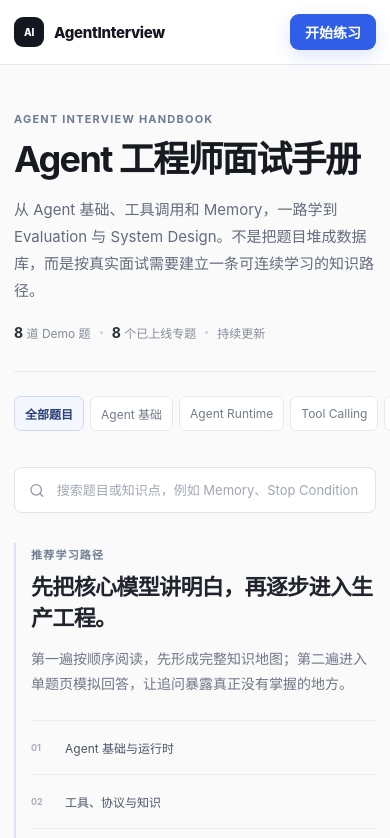
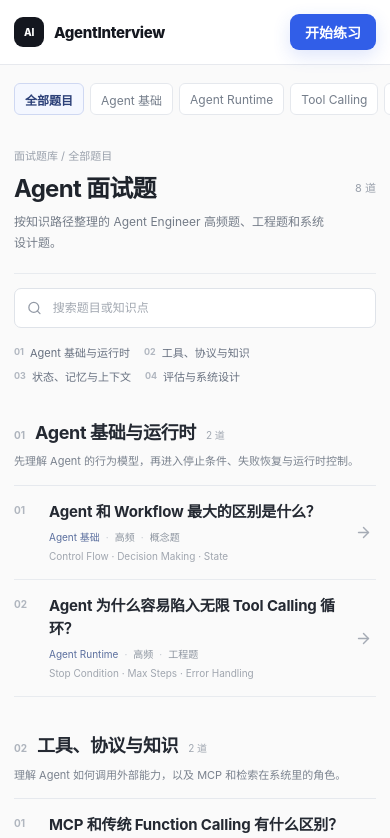
Before and after one commit to 1264585648/interview, a Next.js app: page /questions in a window 390 px wide. Shown: the top 838 px of the page. Built offline with nearby package versions, Linux system fonts and the light colour scheme.

Commit message:
Simplify question library into a compact list page (#4)
* redesign question library as compact content list

* simplify question library hierarchy and spacing

```diff
--- a/components/QuestionsContent.module.css
+++ b/components/QuestionsContent.module.css
@@ -1,66 +1,12 @@
 .page {
-  padding: 34px 0 104px;
-}
-
-.hero {
-  max-width: 880px;
-  padding: 30px 0 42px;
-  border-bottom: 1px solid #e8ebf0;
-}
-
-.kicker,
-.chapterLabel,
-.intro > span {
-  color: #6e7b91;
-  font-size: 11px;
-  font-weight: 750;
-  letter-spacing: 0.11em;
-}
-
-.hero h1 {
-  margin: 12px 0 16px;
-  color: #171a21;
-  font-size: clamp(38px, 4.3vw, 50px);
-  line-height: 1.14;
-  letter-spacing: -0.045em;
-}
-
-.hero > p {
-  max-width: 780px;
-  margin: 0;
-  color: #626c7b;
-  font-size: 17px;
-  line-height: 1.9;
-}
-
-.summary {
-  display: flex;
-  flex-wrap: wrap;
-  align-items: center;
-  gap: 11px;
-  margin-top: 24px;
-  color: #858d99;
-  font-size: 12px;
-}
-
-.summary strong {
-  color: #2a303a;
-  font-size: 14px;
-}
-
-.summary i {
-  width: 3px;
-  height: 3px;
-  border-radius: 999px;
-  background: #cbd0d8;
+  padding: 30px 0 96px;
 }
 
 .layout {
   display: grid;
-  grid-template-columns: 210px minmax(0, 1fr);
-  gap: 58px;
+  grid-template-columns: 196px minmax(0, 860px);
+  gap: 52px;
   align-items: start;
-  padding-top: 38px;
 }
 
 .sidebar {
@@ -69,15 +15,12 @@
 
 .sidebarInner {
   position: sticky;
-  top: 86px;
+  top: 84px;
 }
 
 .sidebarTitle {
-  display: flex;
-  align-items: center;
-  gap: 8px;
-  margin-bottom: 14px;
-  color: #303744;
+  margin-bottom: 12px;
+  color: #232832;
   font-size: 13px;
   font-weight: 700;
 }
@@ -91,18 +34,18 @@
   display: flex;
   align-items: center;
   justify-content: space-between;
-  gap: 12px;
-  min-height: 39px;
-  padding: 0 9px;
+  gap: 10px;
+  min-height: 36px;
+  padding: 0 8px;
   border-left: 2px solid transparent;
-  color: #727b89;
-  font-size: 13px;
-  transition: color 150ms ease, background 150ms ease, border-color 150ms ease;
+  color: #747d8a;
+  font-size: 12px;
+  transition: background 150ms ease, color 150ms ease, border-color 150ms ease;
 }
 
 .topicNav a:hover {
   background: #fafbfc;
-  color: #2f3745;
+  color: #2f3744;
 }
 
 .topicNav a.active {
@@ -113,31 +56,30 @@
 }
 
 .topicNav small {
-  color: #a2a8b2;
+  color: #a5abb4;
   font-size: 10px;
 }
 
 .stageNav {
-  margin-top: 30px;
-  padding-top: 20px;
+  margin-top: 28px;
+  padding-top: 18px;
   border-top: 1px solid #eceef2;
 }
 
 .stageNav > span {
   display: block;
-  margin-bottom: 11px;
-  color: #9aA1ac;
+  margin-bottom: 8px;
+  color: #9aa1ac;
   font-size: 10px;
   font-weight: 700;
-  letter-spacing: 0.08em;
 }
 
 .stageNav a {
   display: grid;
-  grid-template-columns: 26px 1fr;
-  gap: 6px;
-  padding: 7px 0;
-  color: #7b8491;
+  grid-template-columns: 24px 1fr;
+  gap: 5px;
+  padding: 6px 0;
+  color: #7c8490;
   font-size: 11px;
   line-height: 1.45;
 }
@@ -147,40 +89,78 @@
 }
 
 .stageNav small {
-  color: #b0b6c0;
+  color: #b1b6bf;
   font-size: 9px;
   font-weight: 700;
 }
 
-.reader {
+.content {
   width: 100%;
-  max-width: 820px;
   min-width: 0;
 }
 
+.contentHeader {
+  padding: 2px 0 24px;
+  border-bottom: 1px solid #e8ebef;
+}
+
+.breadcrumb {
+  margin-bottom: 10px;
+  color: #9aa1ac;
+  font-size: 11px;
+}
+
+.titleRow {
+  display: flex;
+  align-items: flex-end;
+  justify-content: space-between;
+  gap: 24px;
+}
+
+.titleRow h1 {
+  margin: 0;
+  color: #1f242c;
+  font-size: 28px;
+  font-weight: 720;
+  line-height: 1.3;
+  letter-spacing: -0.03em;
+}
+
+.titleRow p {
+  max-width: 640px;
+  margin: 8px 0 0;
+  color: #737b87;
+  font-size: 13px;
+  line-height: 1.7;
+}
+
+.titleRow > span {
+  flex: 0 0 auto;
+  padding-bottom: 2px;
+  color: #9aa1ac;
+  font-size: 11px;
+}
+
 .toolbar {
-  display: flex;
-  align-items: center;
-  gap: 14px;
-  margin-bottom: 36px;
+  padding: 18px 0 0;
 }
 
 .searchBox {
-  flex: 1;
-  height: 46px;
+  width: min(100%, 520px);
+  height: 40px;
   display: flex;
   align-items: center;
-  gap: 10px;
-  padding: 0 14px;
+  gap: 9px;
+  padding: 0 12px;
   border: 1px solid #dfe3e9;
-  border-radius: 8px;
+  border-radius: 7px;
   background: #fff;
-  color: #9199a6;
+  color: #9299a5;
 }
 
 .searchBox:focus-within {
-  border-color: #b7c3e8;
-  box-shadow: 0 0 0 3px rgba(69, 109, 230, 0.07);
+  border-color: #bdc7e7;
+  box-shadow: 0 0 0 3px rgba(69, 109, 230, 0.06);
 }
 
 .searchBox input {
@@ -188,150 +168,130 @@
   border: 0;
   outline: 0;
   background: transparent;
-  color: #222731;
+  color: #242932;
   font: inherit;
-  font-size: 13px;
+  font-size: 12px;
 }
 
 .searchBox input::placeholder {
-  color: #a0a7b3;
+  color: #a2a8b1;
 }
 
-.toolbar > span {
-  flex: 0 0 auto;
-  color: #979eaa;
+.quickPath {
+  display: flex;
+  flex-wrap: wrap;
+  gap: 8px 18px;
+  padding: 20px 0 6px;
+}
+
+.quickPath a {
+  display: inline-flex;
+  align-items: center;
+  gap: 6px;
+  color: #687180;
   font-size: 11px;
 }
 
-.intro {
-  margin-bottom: 58px;
-  padding-left: 20px;
-  border-left: 2px solid #dbe3fb;
-}
-
-.intro h2 {
-  margin: 9px 0 11px;
-  color: #20242d;
-  font-size: 26px;
-  line-height: 1.42;
-  letter-spacing: -0.03em;
-}
-
-.intro > p {
-  max-width: 740px;
-  margin: 0;
-  color: #6f7886;
-  font-size: 15px;
-  line-height: 1.9;
-}
-
-.pathLine {
-  display: grid;
-  grid-template-columns: repeat(2, minmax(0, 1fr));
-  margin-top: 24px;
-  border-top: 1px solid #eceef2;
-  border-bottom: 1px solid #eceef2;
-}
-
-.pathLine a {
-  display: grid;
-  grid-template-columns: 30px 1fr;
-  gap: 4px;
-  align-items: center;
-  min-height: 54px;
-  color: #4c5667;
-  font-size: 12px;
-}
-
-.pathLine a:nth-child(odd) {
-  border-right: 1px solid #eceef2;
-}
-
-.pathLine a:nth-child(-n + 2) {
-  border-bottom: 1px solid #eceef2;
-}
-
-.pathLine a:hover {
+.quickPath a:hover {
   color: #456de6;
 }
 
-.pathLine small {
-  color: #a8aeb8;
+.quickPath small {
+  color: #b1b7c0;
   font-size: 9px;
   font-weight: 700;
 }
 
 .topicSection {
-  margin-top: 72px;
-  scroll-margin-top: 92px;
+  margin-top: 44px;
+  scroll-margin-top: 86px;
 }
 
 .topicSection:first-of-type {
-  margin-top: 0;
+  margin-top: 36px;
 }
 
 .topicHeader {
-  display: grid;
-  grid-template-columns: 42px minmax(0, 1fr);
-  gap: 18px;
-  padding-bottom: 26px;
+  padding-bottom: 14px;
 }
 
-.chapterNumber {
-  padding-top: 7px;
-  color: #afb5bf;
-  font-size: 11px;
-  font-weight: 750;
-  letter-spacing: 0.08em;
+.topicTitleLine {
+  display: flex;
+  align-items: baseline;
+  gap: 10px;
 }
 
-.topicHeader h2 {
-  margin: 7px 0 10px;
-  color: #1f242c;
-  font-size: 30px;
-  line-height: 1.3;
-  letter-spacing: -0.035em;
+.topicTitleLine > span {
+  color: #aeb4bd;
+  font-size: 10px;
+  font-weight: 700;
 }
 
-.topicHeader p {
-  max-width: 740px;
+.topicTitleLine h2 {
   margin: 0;
-  color: #6c7583;
-  font-size: 15px;
-  line-height: 1.9;
+  color: #242932;
+  font-size: 20px;
+  font-weight: 680;
+  line-height: 1.4;
+  letter-spacing: -0.02em;
 }
 
-.topicMeta {
-  margin-top: 13px;
-  color: #9aa1ac;
+.topicTitleLine small {
+  color: #a0a7b1;
   font-size: 10px;
 }
 
+.topicHeader > p {
+  max-width: 680px;
+  margin: 7px 0 0 30px;
+  color: #7a828e;
+  font-size: 12px;
+  line-height: 1.7;
+}
+
 .questionList {
-  border-top: 1px solid #e4e7ec;
+  border-top: 1px solid #e6e9ee;
 }
 
 .questionItem {
   display: grid;
-  grid-template-columns: 42px minmax(0, 1fr) auto;
-  gap: 18px;
+  grid-template-columns: 34px minmax(0, 1fr) auto;
+  gap: 14px;
   align-items: center;
-  min-height: 126px;
-  padding: 23px 0;
-  border-bottom: 1px solid #e7eaee;
+  min-height: 94px;
+  padding: 17px 4px 17px 0;
+  border-bottom: 1px solid #e8ebef;
+  transition: background 150ms ease;
+}
+
+.questionItem:hover {
+  background: #fafbfc;
 }
 
 .questionNumber {
   align-self: start;
-  padding-top: 4px;
-  color: #adb3bd;
+  padding-top: 3px;
+  color: #b0b6bf;
   font-size: 10px;
-  font-weight: 750;
-  letter-spacing: 0.06em;
+  font-weight: 700;
 }
 
 .questionBody {
   min-width: 0;
+}
+
+.questionBody h3 {
+  margin: 0;
+  color: #242932;
+  font-size: 16px;
+  font-weight: 650;
+  line-height: 1.5;
+  letter-spacing: -0.01em;
+  transition: color 150ms ease;
+}
+
+.questionItem:hover .questionBody h3 {
+  color: #456de6;
 }
 
 .questionMeta {
@@ -339,98 +299,62 @@
   flex-wrap: wrap;
   align-items: center;
   gap: 0;
-  margin-bottom: 8px;
-  color: #8a929e;
+  margin-top: 6px;
+  color: #8c949f;
   font-size: 10px;
 }
 
-.questionMeta span {
-  display: inline-flex;
-  align-items: center;
-}
-
 .questionMeta span:first-child {
-  color: #526aa7;
-  font-weight: 650;
+  color: #5b6f9e;
 }
 
 .questionMeta span + span::before {
   content: '·';
-  margin: 0 7px;
-  color: #c3c8d0;
-}
-
-.questionBody h3 {
-  margin: 0;
-  color: #232832;
-  font-size: 18px;
-  font-weight: 680;
-  line-height: 1.55;
-  letter-spacing: -0.018em;
-}
-
-.questionBody h3 a {
-  transition: color 150ms ease;
-}
-
-.questionBody h3 a:hover {
-  color: #456de6;
+  margin: 0 6px;
+  color: #c5cad1;
 }
 
 .questionBody p {
-  margin: 9px 0 0;
-  color: #9299a4;
-  font-size: 11px;
-  line-height: 1.65;
+  margin: 5px 0 0;
+  overflow: hidden;
+  color: #a0a6af;
+  font-size: 10px;
+  line-height: 1.5;
+  text-overflow: ellipsis;
+  white-space: nowrap;
 }
 
-.questionBody p strong {
-  color: #7f8794;
-  font-weight: 600;
-}
-
-.questionAction {
-  display: inline-flex;
-  align-items: center;
-  gap: 6px;
-  color: #737d91;
-  font-size: 11px;
-  font-weight: 600;
-  white-space: nowrap;
+.questionArrow {
+  color: #a5abb5;
   transition: color 150ms ease, transform 150ms ease;
 }
 
-.questionItem:hover .questionAction,
-.questionAction:hover {
+.questionItem:hover .questionArrow {
   color: #456de6;
-}
-
-.questionAction:hover {
   transform: translateX(2px);
 }
 
 .empty {
-  padding: 72px 0;
-  border-top: 1px solid #e7eaee;
+  padding: 64px 0;
   text-align: center;
 }
 
 .empty h2 {
   margin: 0;
   color: #242932;
-  font-size: 22px;
+  font-size: 18px;
 }
 
 .empty p {
-  margin: 8px 0 20px;
+  margin: 8px 0 18px;
   color: #858d99;
   font-size: 12px;
 }
 
 .empty button {
-  padding: 9px 14px;
+  padding: 8px 12px;
   border: 1px solid #dfe3e9;
-  border-radius: 8px;
+  border-radius: 7px;
   background: #fff;
   color: #4f5968;
   cursor: pointer;
@@ -438,41 +362,18 @@
 
 @media (max-width: 980px) {
   .layout {
-    grid-template-columns: 180px minmax(0, 1fr);
-    gap: 38px;
-  }
-
-  .questionAction span {
-    display: none;
+    grid-template-columns: 170px minmax(0, 1fr);
+    gap: 34px;
   }
 }
 
 @media (max-width: 760px) {
   .page {
-    padding: 18px 0 80px;
-  }
-
-  .hero {
-    padding: 24px 0 30px;
-  }
-
-  .hero h1 {
-    font-size: 36px;
-  }
-
-  .hero > p {
-    font-size: 15px;
-    line-height: 1.8;
-  }
-
-  .summary {
-    gap: 9px;
-    margin-top: 20px;
+    padding: 18px 0 72px;
   }
 
   .layout {
     display: block;
-    padding-top: 24px;
   }
 
   .sidebarInner {
@@ -488,7 +389,7 @@
     display: flex;
     gap: 6px;
     overflow-x: auto;
-    margin: 0 -14px 28px;
+    margin: 0 -14px 22px;
     padding: 0 14px 8px;
     scrollbar-width: none;
   }
@@ -499,13 +400,12 @@
 
   .topicNav a {
     flex: 0 0 auto;
-    min-height: 35px;
+    min-height: 32px;
     padding: 0 10px;
     border: 1px solid #e5e8ed;
     border-left-width: 1px;
-    border-radius: 7px;
+    border-radius: 6px;
     background: #fff;
-    font-size: 12px;
   }
 
   .topicNav a.active {
@@ -517,79 +417,72 @@
     display: none;
   }
 
-  .reader {
-    max-width: none;
+  .contentHeader {
+    padding-bottom: 20px;
+  }
+
+  .titleRow {
+    align-items: flex-start;
+  }
+
+  .titleRow h1 {
+    font-size: 24px;
+  }
+
+  .titleRow p {
+    font-size: 12px;
+  }
+
+  .titleRow > span {
+    padding-top: 6px;
   }
 
   .toolbar {
-    margin-bottom: 30px;
+    padding-top: 14px;
   }
 
-  .toolbar > span {
-    display: none;
+  .searchBox {
+    width: 100%;
   }
 
-  .intro {
-    margin-bottom: 48px;
-    padding-left: 15px;
-  }
-
-  .intro h2 {
-    font-size: 22px;
-  }
-
-  .intro > p,
-  .topicHeader p {
-    font-size: 14px;
-    line-height: 1.8;
-  }
-
-  .pathLine {
-    grid-template-columns: 1fr;
-  }
-
-  .pathLine a,
-  .pathLine a:nth-child(odd),
-  .pathLine a:nth-child(-n + 2) {
-    border-right: 0;
-    border-bottom: 1px solid #eceef2;
-  }
-
-  .pathLine a:last-child {
-    border-bottom: 0;
+  .quickPath {
+    gap: 8px 14px;
+    padding-top: 16px;
   }
 
   .topicSection {
-    margin-top: 58px;
+    margin-top: 36px;
   }
 
-  .topicHeader {
-    grid-template-columns: 30px minmax(0, 1fr);
-    gap: 10px;
-    padding-bottom: 20px;
+  .topicSection:first-of-type {
+    margin-top: 30px;
   }
 
-  .topicHeader h2 {
-    font-size: 25px;
+  .topicTitleLine h2 {
+    font-size: 18px;
+  }
+
+  .topicHeader > p {
+    margin-left: 0;
+    font-size: 11px;
   }
 
   .questionItem {
-    grid-template-columns: 28px minmax(0, 1fr) auto;
-    gap: 10px;
-    min-height: 116px;
-    padding: 20px 0;
+    grid-template-columns: 26px minmax(0, 1fr) auto;
+    gap: 9px;
+    min-height: 88px;
+    padding-block: 15px;
   }
 
   .questionBody h3 {
-    font-size: 16px;
-    line-height: 1.55;
+    font-size: 15px;
+  }
+
+  .questionMeta span:nth-child(4) {
+    display: none;
   }
 
   .questionBody p {
     white-space: normal;
   }
-
-  .questionMeta span:nth-child(4) {
-    display: none;
-  }
 }
--- a/components/QuestionsContent.tsx
+++ b/components/QuestionsContent.tsx
@@ -3,20 +3,20 @@
 import { useMemo, useState } from 'react'
 import Link from 'next/link'
 import { useSearchParams } from 'next/navigation'
-import { ArrowRight, BookOpenCheck, Search } from 'lucide-react'
+import { ArrowRight, Search } from 'lucide-react'
 import { categories, questions } from '@/data/questions'
 import styles from './QuestionsContent.module.css'
 
 const categoryDescriptions: Record<string, string> = {
-  'Agent 基础': '先建立 Agent 的行为模型：谁决定下一步、状态如何流动，以及它和固定 Workflow 的边界。',
-  'Agent Runtime': '从 Demo 走向生产环境，重点处理停止条件、失败恢复、预算控制和运行时可靠性。',
-  'Tool Calling': '理解工具选择、参数生成、执行结果与权限边界，掌握 Agent 真正“做事”的接口层。',
-  MCP: '理解 Model Context Protocol 的边界、工具发现、资源接入，以及什么时候值得引入统一协议。',
-  RAG: '从固定检索链路走向 Agentic Retrieval，关注查询改写、证据判断、多源路由和停止策略。',
-  Memory: '理解短期状态与长期记忆的区别，并掌握写入、检索、更新、过期与遗忘机制。',
-  'Context Engineering': '围绕有限上下文组织系统指令、历史、记忆、检索结果与工具反馈，让模型每一步都看到正确的信息。',
-  Evaluation: '不只看最终答案，而是从任务成功、轨迹质量、工具调用、成本、延迟和线上指标评估 Agent。',
-  'System Design': '把前面的能力串成生产级系统，训练架构拆分、可靠性、可观测性、成本与扩展性。'
+  'Agent 基础': '理解 Agent 的控制流、状态和自主决策边界。',
+  'Agent Runtime': '关注停止条件、失败恢复、预算控制和运行时可靠性。',
+  'Tool Calling': '理解工具选择、参数生成、执行结果和权限边界。',
+  MCP: '理解 MCP 的协议边界、工具发现与资源接入。',
+  RAG: '掌握检索、查询改写、多源路由和 Agentic RAG。',
+  Memory: '掌握记忆的写入、检索、更新、过期和遗忘。',
+  'Context Engineering': '理解有限 Context 下的信息选择、压缩与排序。',
+  Evaluation: '从任务成功、轨迹、成本和线上指标评价 Agent。',
+  'System Design': '把规划、工具、状态和可靠性组合成生产级系统。'
 }
 
 const learningStages = [
@@ -24,25 +24,25 @@ const learningStages = [
     id: 'agent-foundation',
     title: 'Agent 基础与运行时',
     categories: ['Agent 基础', 'Agent Runtime'],
-    description: '先理解 Agent 的控制流和行为模型，再进入停止条件、失败恢复与预算控制。这一阶段决定后面的工程题能不能讲清楚。'
+    description: '先理解 Agent 的行为模型，再进入停止条件、失败恢复与运行时控制。'
   },
   {
     id: 'tools-and-knowledge',
     title: '工具、协议与知识',
     categories: ['Tool Calling', 'MCP', 'RAG'],
-    description: '让 Agent 从“会思考”走向“会做事”。重点理解工具调用、MCP 协议边界，以及检索如何从固定链路升级为可决策动作。'
+    description: '理解 Agent 如何调用外部能力，以及 MCP 和检索在系统里的角色。'
   },
   {
     id: 'state-and-context',
     title: '状态、记忆与上下文',
     categories: ['Memory', 'Context Engineering'],
-    description: '长任务真正困难的是状态管理。需要回答清楚什么该保留、怎么检索、何时压缩，以及有限 Context 应该放什么。'
+    description: '解决长任务里的状态保留、记忆检索和上下文组织问题。'
   },
   {
     id: 'reliability-and-design',
     title: '评估与系统设计',
     categories: ['Evaluation', 'System Design'],
-    description: '最后从单点能力进入生产级系统：怎样评价 Agent 是否可靠，以及如何把规划、搜索、状态、引用和可观测性组合成完整架构。'
+    description: '从单点能力进入生产级可靠性、评估与整体架构设计。'
   }
 ]
 
@@ -64,7 +64,6 @@ export function QuestionsContent() {
 export function QuestionsView({ activeCategory }: { activeCategory: string }) {
   const [keyword, setKeyword] = useState('')
   const learningCategories = categories.filter((category) => category !== '全部')
-  const onlineCategoryCount = learningCategories.filter((category) => questions.some((question) => question.category === category)).length
 
   const matchedQuestions = useMemo(() => {
     const normalized = keyword.trim().toLowerCase()
@@ -99,33 +98,21 @@ export function QuestionsView({ activeCategory }: { activeCategory: string }) {
         id: `topic-${activeCategory}`,
         title: activeCategory,
         categories: [activeCategory],
-        description: categoryDescriptions[activeCategory] || '围绕这一专题逐步补齐高频题、工程题与系统设计题。',
+        description: categoryDescriptions[activeCategory] || '围绕这一专题整理高频题、工程题与系统设计题。',
         questions: matchedQuestions
       }].filter((group) => group.questions.length > 0)
 
+  const pageTitle = activeCategory === '全部' ? 'Agent 面试题' : `${activeCategory} 面试题`
+  const pageDescription = activeCategory === '全部'
+    ? '按知识路径整理的 Agent Engineer 高频题、工程题和系统设计题。'
+    : categoryDescriptions[activeCategory] || '按专题整理的 Agent Engineer 面试题。'
+
   return (
     <main className={`${styles.page} container`}>
-      <section className={styles.hero}>
-        <span className={styles.kicker}>AGENT INTERVIEW HANDBOOK</span>
-        <h1>Agent 工程师面试手册</h1>
-        <p>从 Agent 基础、工具调用和 Memory，一路学到 Evaluation 与 System Design。不是把题目堆成数据库，而是按真实面试需要建立一条可连续学习的知识路径。</p>
-        <div className={styles.summary}>
-          <span><strong>{questions.length}</strong> 道 Demo 题</span>
-          <i />
-          <span><strong>{onlineCategoryCount}</strong> 个已上线专题</span>
-          <i />
-          <span>持续更新</span>
-        </div>
-      </section>
-
       <div className={styles.layout}>
         <aside className={styles.sidebar}>
           <div className={styles.sidebarInner}>
-            <div className={styles.sidebarTitle}>
-              <BookOpenCheck size={17} />
-              <span>题库导航</span>
-            </div>
-
+            <div className={styles.sidebarTitle}>题库</div>
             <nav className={styles.topicNav} aria-label="题目专题">
               <Link href="/questions" className={activeCategory === '全部' ? styles.active : ''}>
                 <span>全部题目</span>
@@ -140,7 +127,7 @@ export function QuestionsView({ activeCategory }: { activeCategory: string }) {
                     className={category === activeCategory ? styles.active : ''}
                   >
                     <span>{category}</span>
-                    <small>{count || '筹备'}</small>
+                    <small>{count || '—'}</small>
                   </Link>
                 )
               })}
@@ -148,7 +135,7 @@ export function QuestionsView({ activeCategory }: { activeCategory: string }) {
 
             {activeCategory === '全部' && (
               <div className={styles.stageNav}>
-                <span>推荐顺序</span>
+                <span>学习顺序</span>
                 {learningStages.map((stage, index) => (
                   <a href={`#${stage.id}`} key={stage.id}>
                     <small>{String(index + 1).padStart(2, '0')}</small>
@@ -160,74 +147,75 @@ export function QuestionsView({ activeCategory }: { activeCategory: string }) {
           </div>
         </aside>
 
-        <section className={styles.reader}>
+        <section className={styles.content}>
+          <header className={styles.contentHeader}>
+            <div className={styles.breadcrumb}>面试题库 / {activeCategory === '全部' ? '全部题目' : activeCategory}</div>
+            <div className={styles.titleRow}>
+              <div>
+                <h1>{pageTitle}</h1>
+                <p>{pageDescription}</p>
+              </div>
+              <span>{matchedQuestions.length} 道</span>
+            </div>
+          </header>
+
           <div className={styles.toolbar}>
             <div className={styles.searchBox}>
-              <Search size={17} />
+              <Search size={16} />
               <input
                 value={keyword}
                 onChange={(event) => setKeyword(event.target.value)}
-                placeholder="搜索题目或知识点，例如 Memory、Stop Condition..."
+                placeholder="搜索题目或知识点"
                 aria-label="搜索 Agent 面试题"
               />
             </div>
-            <span>{matchedQuestions.length} 道题</span>
           </div>
 
           {!keyword && activeCategory === '全部' && (
-            <section className={styles.intro}>
-              <span>推荐学习路径</span>
-              <h2>先把核心模型讲明白，再逐步进入生产工程。</h2>
-              <p>第一遍按顺序阅读，先形成完整知识地图；第二遍进入单题页模拟回答，让追问暴露真正没有掌握的地方。</p>
-              <div className={styles.pathLine}>
+            <nav className={styles.quickPath} aria-label="推荐学习路径">
               {learningStages.map((stage, index) => (
                 <a href={`#${stage.id}`} key={stage.id}>
                   <small>{String(index + 1).padStart(2, '0')}</small>
                   <span>{stage.title}</span>
                 </a>
               ))}
-              </div>
-            </section>
+            </nav>
           )}
 
           {groups.length ? groups.map((group, groupIndex) => (
             <section className={styles.topicSection} id={group.id} key={group.id}>
               <header className={styles.topicHeader}>
-                <div className={styles.chapterNumber}>{String(groupIndex + 1).padStart(2, '0')}</div>
-                <div>
-                  <span className={styles.chapterLabel}>{activeCategory === '全部' ? 'LEARNING STAGE' : 'TOPIC'}</span>
+                <div className={styles.topicTitleLine}>
+                  <span>{String(groupIndex + 1).padStart(2, '0')}</span>
                   <h2>{group.title}</h2>
+                  <small>{group.questions.length} 道</small>
+                </div>
                 <p>{group.description}</p>
-                  <div className={styles.topicMeta}>{group.questions.length} 道题 · 建议按顺序学习</div>
-                </div>
               </header>
 
               <div className={styles.questionList}>
                 {group.questions.map((question, questionIndex) => (
-                  <article className={styles.questionItem} key={question.slug}>
+                  <Link className={styles.questionItem} href={`/questions/${question.slug}`} key={question.slug}>
                     <div className={styles.questionNumber}>{String(questionIndex + 1).padStart(2, '0')}</div>
                     <div className={styles.questionBody}>
+                      <h3>{question.title}</h3>
                       <div className={styles.questionMeta}>
                         <span>{question.category}</span>
                         <span>{question.frequency}</span>
                         <span>{question.type}</span>
                         <span>{difficultyLabel[question.difficulty]}</span>
                       </div>
-                      <h3><Link href={`/questions/${question.slug}`}>{question.title}</Link></h3>
-                      <p><strong>考察：</strong>{question.topics.join(' · ')}</p>
+                      <p>{question.topics.join(' · ')}</p>
                     </div>
-                    <Link className={styles.questionAction} href={`/questions/${question.slug}`}>
-                      <span>进入题目</span>
-                      <ArrowRight size={16} />
+                    <ArrowRight className={styles.questionArrow} size={17} />
                   </Link>
-                  </article>
                 ))}
               </div>
             </section>
           )) : (
             <div className={styles.empty}>
               <h2>没有找到相关题目</h2>
-              <p>换一个关键词，或者回到全部题目继续浏览。</p>
+              <p>换一个关键词，或者查看其他专题。</p>
               <button type="button" onClick={() => setKeyword('')}>清空搜索</button>
             </div>
           )}
```
Lines whose indentation alone changed are shown as unchanged.
